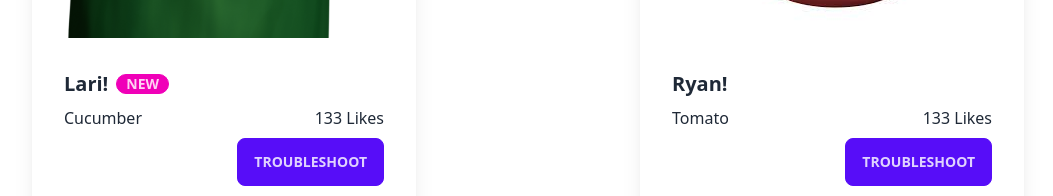
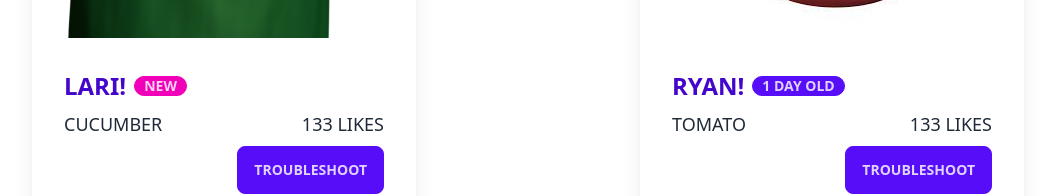
Before and after one commit to SYNCS2023/LeafyLink, a React (Vite) app: page /garden in a window 1280 px wide. Shown: the part 274-470 px from the top of the page, without its empty margins (112-1165 px from the left). Built offline with nearby package versions, Linux system fonts and the light colour scheme.

Commit message:
plant badge

```diff
--- a/src/components/Plant.jsx
+++ b/src/components/Plant.jsx
@@ -12,13 +12,21 @@ const Plant = (props) => {
           />
         </figure>
         <div className="card-body">
-          <h2 className="card-title mb-0">
+          <h2 className="card-title mb-0 uppercase text-primary text-2xl">
             {props.name}!
-            {props.todo ? <div className="badge badge-secondary">NEW</div> : <></>}
+            {(() => {
+              if (props.age == undefined) {
+                return <></>
+              } else if (props.age <= 0) {
+                return <div className="badge badge-secondary">NEW</div>
+              } else {
+                return <div className="badge badge-primary">{props.age === 1 ? "1 DAY OLD" : `${props.age} DAYS OLD`}</div>
+              }
+            })()}
           </h2>
-          <p className='align-left text-left'>
+          <p className='align-left text-left text-justify uppercase text-lg'>
             {props.type}
-            <p className='float-right'>{props.likes || 0} Likes</p>
+            <p className='float-right'>{props.likes === 1 ? "1 Like" : `${props.likes || 0} Likes`}</p>
           </p>
           {props.owned ?
             <div className="card-actions justify-end">
--- a/src/components/Post.jsx
+++ /dev/null
@@ -1,17 +0,0 @@
-import React from 'react';
-
-const Post = (props) => {
-  return (
-    <div>
-        <div className="card card-compact w-96 bg-base-100 shadow-xl p-0">
-        <figure className="h-60">
-            <img className="hover:scale-110 transition duration-500 cursor-pointer" src={ props.image } alt={ props.type } />
-        </figure>
-        <div className="card-body">
-            <h2 className="card-title uppercase text-primary text-2xl mb-0">{ props.name }</h2>
-            <p className='text-justify uppercase text-lg'>{ props.type }</p>
-        </div>
-        </div>
-    </div>
-  );
-};
--- a/src/pages/Garden.jsx
+++ b/src/pages/Garden.jsx
@@ -19,13 +19,13 @@ const Garden = () => {
         // </div>
         <div className="grid grid-cols-1 md:grid-cols-2 justify-center">
             <div className="flex flex-initial p-10 justify-center">
-                <Plant name="Lari" type="Cucumber" likes="133" img="/images/lari.png" todo={true} owned={true} />
+                <Plant name="Lari" type="Cucumber" likes="133" img="/images/lari.png" age={0} owned={true} />
             </div>
             <div className="flex flex-initial p-10 justify-center">
-                <Plant name="Ryan" type="Tomato" likes="133" img="/images/ryan.jpeg" todo={false} owned={true} />
+                <Plant name="Ryan" type="Tomato" likes="133" img="/images/ryan.jpeg" age={1} owned={true} />
             </div>
             <div className="flex flex-initial p-10 justify-center">
-                <Plant name="Luke" type="Potato" likes="133" img="/images/luke.png" todo={false} owned={true} />
+                <Plant name="Luke" type="Potato" likes="133" img="/images/luke.png" age={2} owned={true} />
             </div>
             {/* <div className="flex flex-initial p-10 justify-center">
                 <Plant />
```
